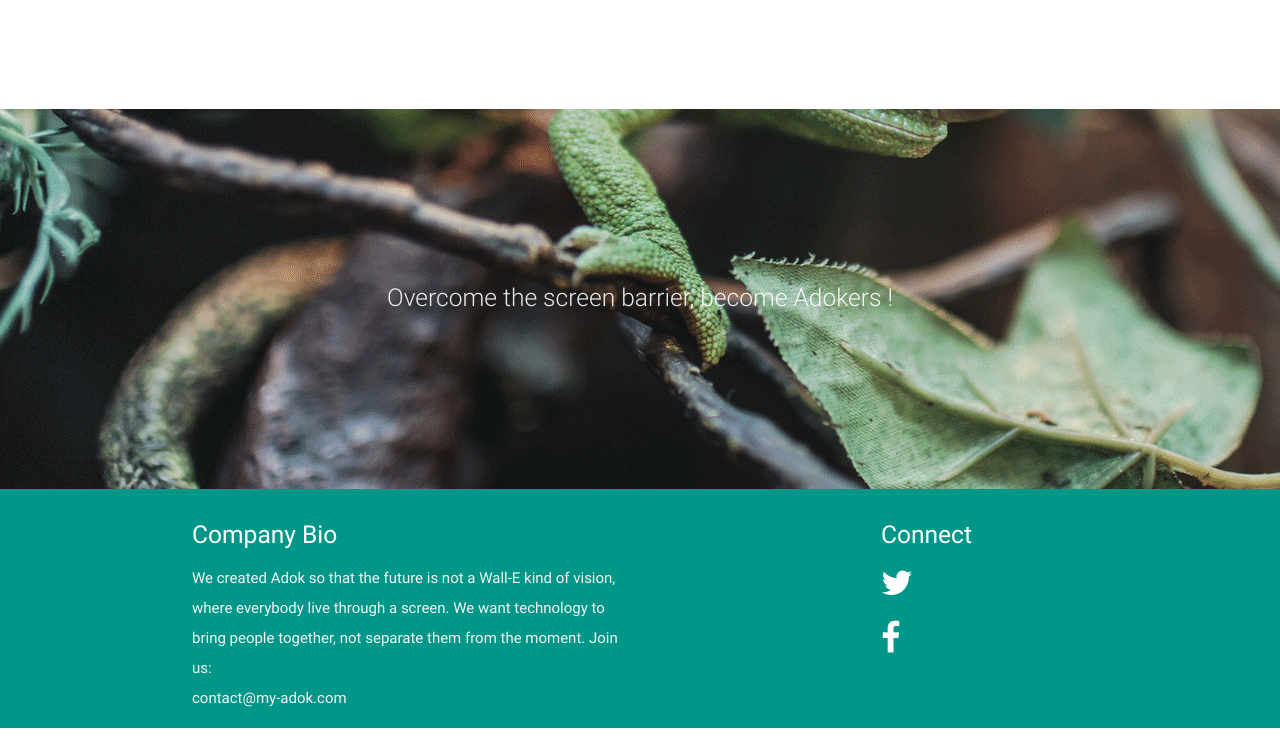
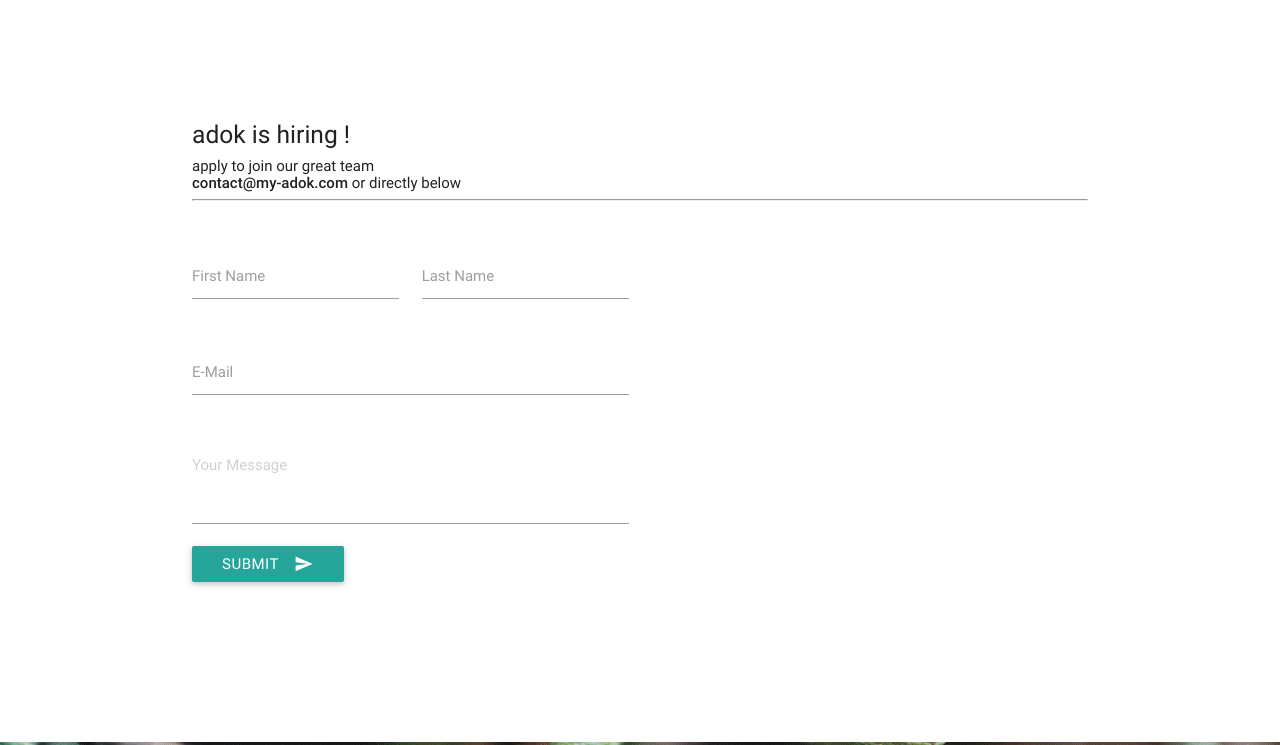
Before and after one commit to paulobiscotto/adok-new-website, a plain HTML site: page adokers.html in a window 1280 px wide. Shown: the part 1460-2205 px from the top of the page. Drawn offline with nearby package versions, Linux system fonts and the light colour scheme.

Commit message:
page adokers done

```diff
--- a/adokers.html
+++ b/adokers.html
@@ -183,7 +183,42 @@ ga('send', 'pageview');
 <div class=spacer> </div>
 
 
+<div class="container contact">
+        <h5>adok is hiring ! </h5>
+        <h6>apply to join our great team <br><strong>contact@my-adok.com </strong>or directly below</h6>
+        <hr>
+        <div class="row">
+          <div class="col s12 m6 l6">
+            <div class="row">
+              <form class="col s12" id="contact_form" action="#" method="POST" enctype="multipart/form-data">
+                <div class="row">
+                  <div class="input-field col s6">
+                    <input id="first_name" type="text" class="validate">
+                    <label for="first_name">First Name</label>
+                  </div>
+                  <div class="input-field col s6">
+                    <input id="last_name" type="text" class="validate">
+                    <label for="last_name">Last Name</label>
+                  </div>
+                </div>
+                <div class="row">
+                  <div class="input-field col s12">
+                    <input id="email" type="email" class="validate">
+                    <label for="email">E-Mail</label>
+                  </div>
+                </div>
+                <textarea class="materialize-textarea" placeholder="Your Message" required></textarea>
+                <button class="btn waves-effect waves-light" type="submit" name="action">Submit
+                  <i class="mdi-content-send right"></i>
+                </button>
+              </form>
+            </div>
+          </div>
+        </div>
+      </div>
 
+
+<div class=spacer> </div>
 
 
 
```
